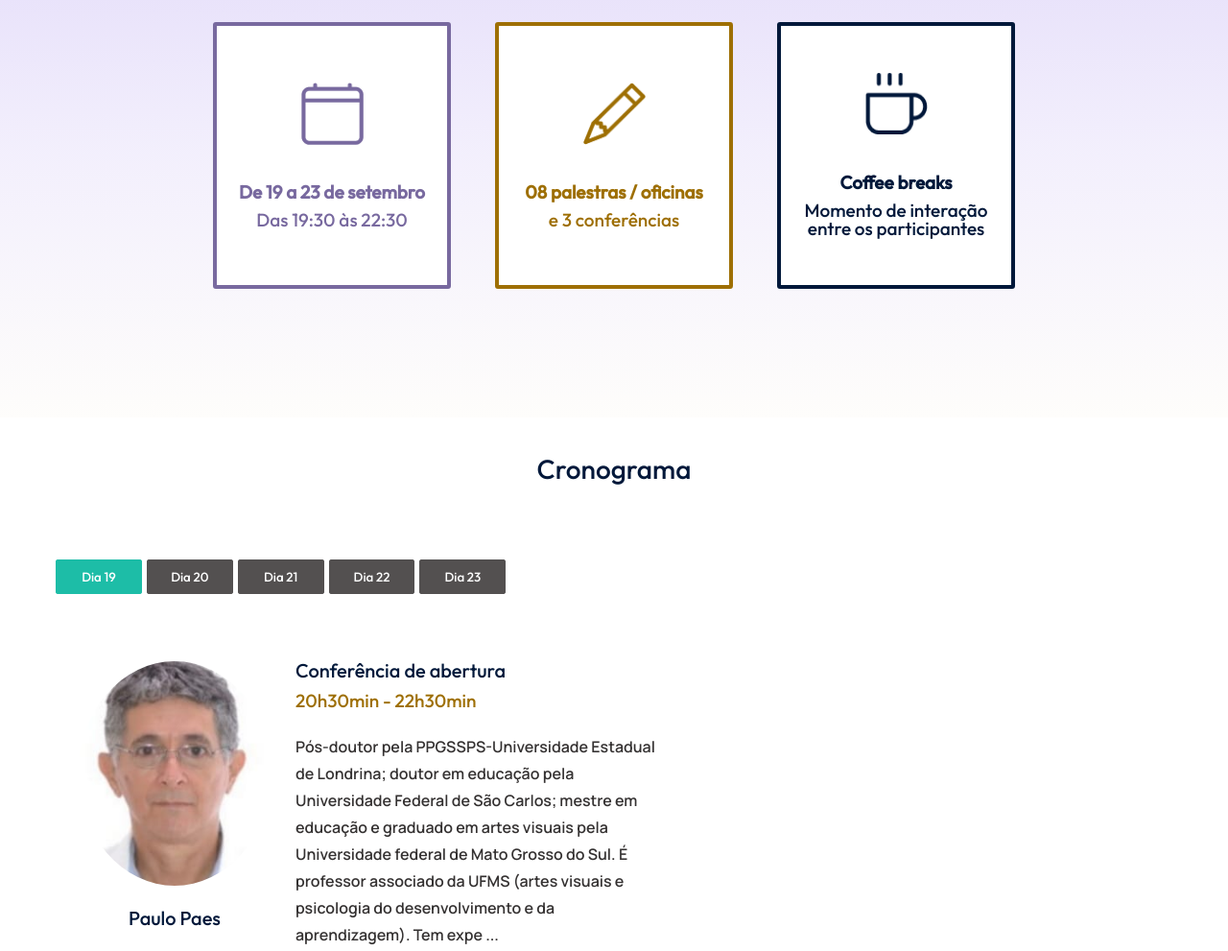
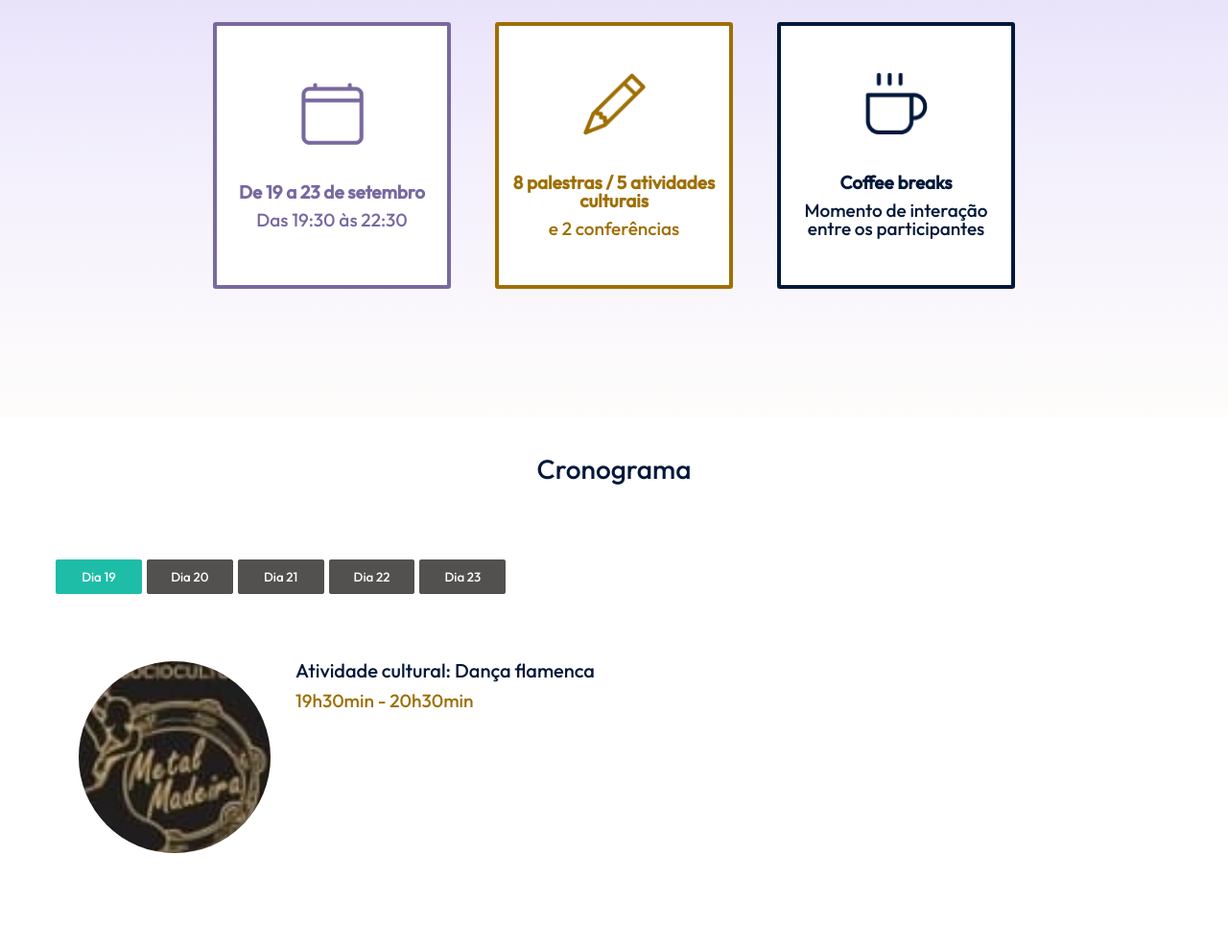
Before and after one commit to eccjr/semaped, a Gatsby site: page / in a window 1280 px wide. Shown: the part 787-1778 px from the top of the page at 96% size. Built offline with nearby package versions, Linux system fonts and the light colour scheme; Gatsby itself is replaced by a stand-in of ours; a web font is replaced by a local one.

Commit message:
detalhes

```diff
--- a/src/components/Cronograma/Participante.jsx
+++ b/src/components/Cronograma/Participante.jsx
@@ -9,7 +9,9 @@ export function Participante({nome, image_url,titulo,horario_loc,descricao="",in
         <>
             <div className="participante">
                 <div className="part-half-1">
+                    {image_url &&
                     <img src={image_url} className="part-logo" alt="Logo do participante"/>
+                    }
                     <h1>{nome}</h1>
                 </div>
                 <div className="part-half-2">
--- a/src/components/Cronograma/cronograma.css
+++ b/src/components/Cronograma/cronograma.css
@@ -96,7 +96,8 @@
 
 .part-half-1 img {
     width: 200px;
-    height: auto;
+    height: 200px;
+    object-fit: cover;
 }
 
 .part-half-1 h1 {
--- a/src/components/Cronograma/cronograma.json
+++ b/src/components/Cronograma/cronograma.json
@@ -1,5 +1,14 @@
 {
     "dia19": [
+        {
+            "nome": "",
+            "image_url": "cultural.jpeg",
+            "titulo": "Atividade cultural: Dança flamenca",
+            "horario_loc": "19h30min - 20h30min",
+            "descricao": "",
+            "instagram": "",
+            "linkedin": ""
+        },
         {
             "nome": "Paulo Paes",
             "image_url": "paulo.jpeg",
@@ -12,6 +21,15 @@
 
     ],
     "dia20": [
+        {
+            "nome": "",
+            "image_url": "obras.jpeg",
+            "titulo": "Atividade cultural: Exposição de obras",
+            "horario_loc": "19h30min - 20h30min",
+            "descricao": "",
+            "instagram": "",
+            "linkedin": ""
+        },
         {
             "nome": "Francisco Paes",
             "image_url": "francisco.jpeg",
@@ -88,8 +106,17 @@
     "dia21": [
         {
             "nome": "",
-            "image_url": "https://cdn.discordapp.com/attachments/593999593386278912/980589318127108117/user.png",
-            "titulo": "At. cultural Mostra pedagógica Isabela e Gi (Voz e violão)",
+            "image_url": "",
+            "titulo": "Mostra pedagógica",
+            "horario_loc": "19h30min - 20h30min",
+            "descricao": "Apresentação de trabalhos e práticas pedagógicas de professores de escolas públicas e privadas.",
+            "instagram": "",
+            "linkedin": ""
+        },
+        {
+            "nome": "",
+            "image_url": "voz.jpeg",
+            "titulo": "Atividade cultural: Voz e violão",
             "horario_loc": "19h30min - 20h30min",
             "descricao": "",
             "instagram": "",
@@ -97,7 +124,7 @@
         },
         {
             "nome": "",
-            "image_url": "https://cdn.discordapp.com/attachments/593999593386278912/980589318127108117/user.png",
+            "image_url": "conversa.jpeg",
             "titulo": "Roda de bate-papo e troca de experiências entre professores da rede pública, sobre o ensino em tempos de pandemia e a volta as salas de aula.",
             "horario_loc": "20h30min - 22h30min",
             "descricao": "",
@@ -108,8 +135,8 @@
     "dia22": [
         {
             "nome": "",
-            "image_url": "https://cdn.discordapp.com/attachments/593999593386278912/980589318127108117/user.png",
-            "titulo": "At. cultural Bateria",
+            "image_url": "bateria.jpeg",
+            "titulo": "Atividade cultural: Bateria",
             "horario_loc": "19h30min - 20h30min",
             "descricao": "",
             "instagram": "",
@@ -118,8 +145,8 @@
 
         {
             "nome": "",
-            "image_url": "https://cdn.discordapp.com/attachments/593999593386278912/980589318127108117/user.png",
-            "titulo": "Com. orais",
+            "image_url": "",
+            "titulo": "Comunicações orais",
             "horario_loc": "20h30min - 22h30min",
             "descricao": "",
             "instagram": "",
@@ -128,6 +155,15 @@
 
     ],
     "dia23": [
+        {
+            "nome": "",
+            "image_url": "danca.jpeg",
+            "titulo": "Atividade cultural: grupo de dança ibilce",
+            "horario_loc": "19h30min - 20h30min",
+            "descricao": "",
+            "instagram": "",
+            "linkedin": ""
+        },
         {
             "nome": "Prof. Dr. Newton Duarte",
             "image_url": "newton.jpeg",
--- a/src/components/OurEvent/index.js
+++ b/src/components/OurEvent/index.js
@@ -14,8 +14,8 @@ export function OurEvent(){
           </div>
           <div class="event-card yellow">
             <img src="./lapis.png"></img>
-            <h4>08 palestras / oficinas</h4>
-            <p>e 3 conferências</p>
+            <h4>8 palestras / 5 atividades culturais</h4>
+            <p>e 2 conferências</p>
           </div>
           <div class="event-card blue">
             <img src="./xicara.png"></img>
--- a/src/components/Patrocinadores/index.js
+++ b/src/components/Patrocinadores/index.js
@@ -6,15 +6,15 @@ export function Patrocinadores(){
     <section className={patrocinadores} id="patrocinadores">
       <h2>Patrocinadores</h2>
       <ul className={large}>
-        <img></img>
-        <img></img>
-        <img></img>
+        <img src="./GBD.png" alt=""></img>
+        <img src="./geci.png" alt=""></img>
+        <img alt=""></img>
       </ul>
       <ul className={small}>
-        <img></img>
-        <img></img>
-        <img></img>
-        <img></img>
+        <img alt=""></img>
+        <img alt=""></img>
+        <img alt=""></img>
+        <img alt=""></img>
       </ul>
     </section>
   )
--- a/src/components/Patrocinadores/patrocinadores.module.css
+++ b/src/components/Patrocinadores/patrocinadores.module.css
@@ -27,7 +27,8 @@
 .patrocinadores .large img {
     height: 135px;
     width: 30%;
-    background-color: #D9D9D9;
+    /* background-color: #D9D9D9; */
+    object-fit: contain;
 }
 
 @media screen and (max-width: 900px) {
```
Also changed, not shown: static/GBD.png (added), static/bateria.jpeg (added), static/conversa.jpeg (added), static/cultural.jpeg (added), static/danca.jpeg (added), static/geci.png (added), static/obras.jpeg (added), static/voz.jpeg (added).
